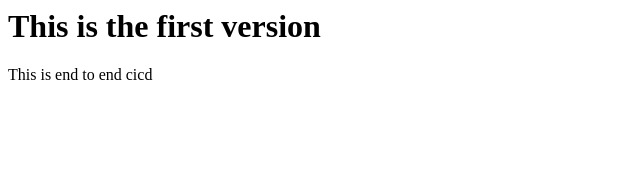
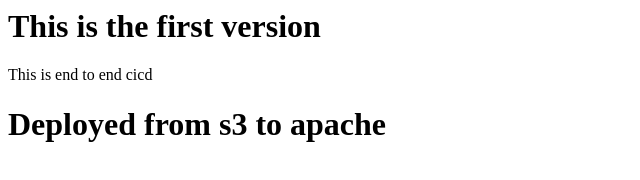
Before and after one commit to MounikaEragamReddy/automation-application, a plain HTML site: page index.html in a window 1280 px wide. Shown: the whole page, without its empty margins (0-640 px from the left). Drawn offline with Linux system fonts and the light colour scheme.

Commit message:
s3toapache

```diff
--- a/index.html
+++ b/index.html
@@ -1,2 +1,3 @@
 <h1>This is the first version</h1>
 This is end to end cicd
+<h1>Deployed from s3 to apache</h1>
```
